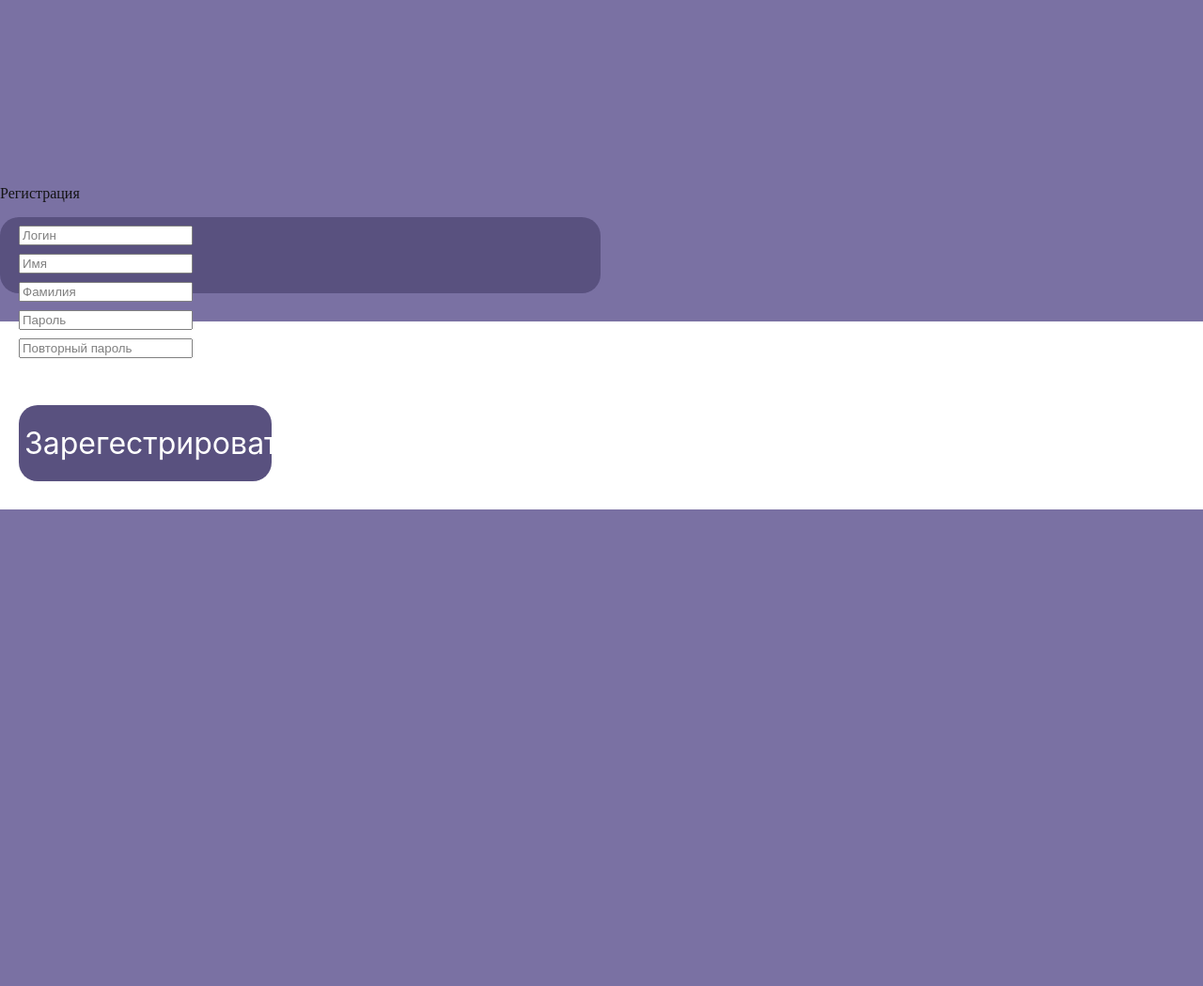
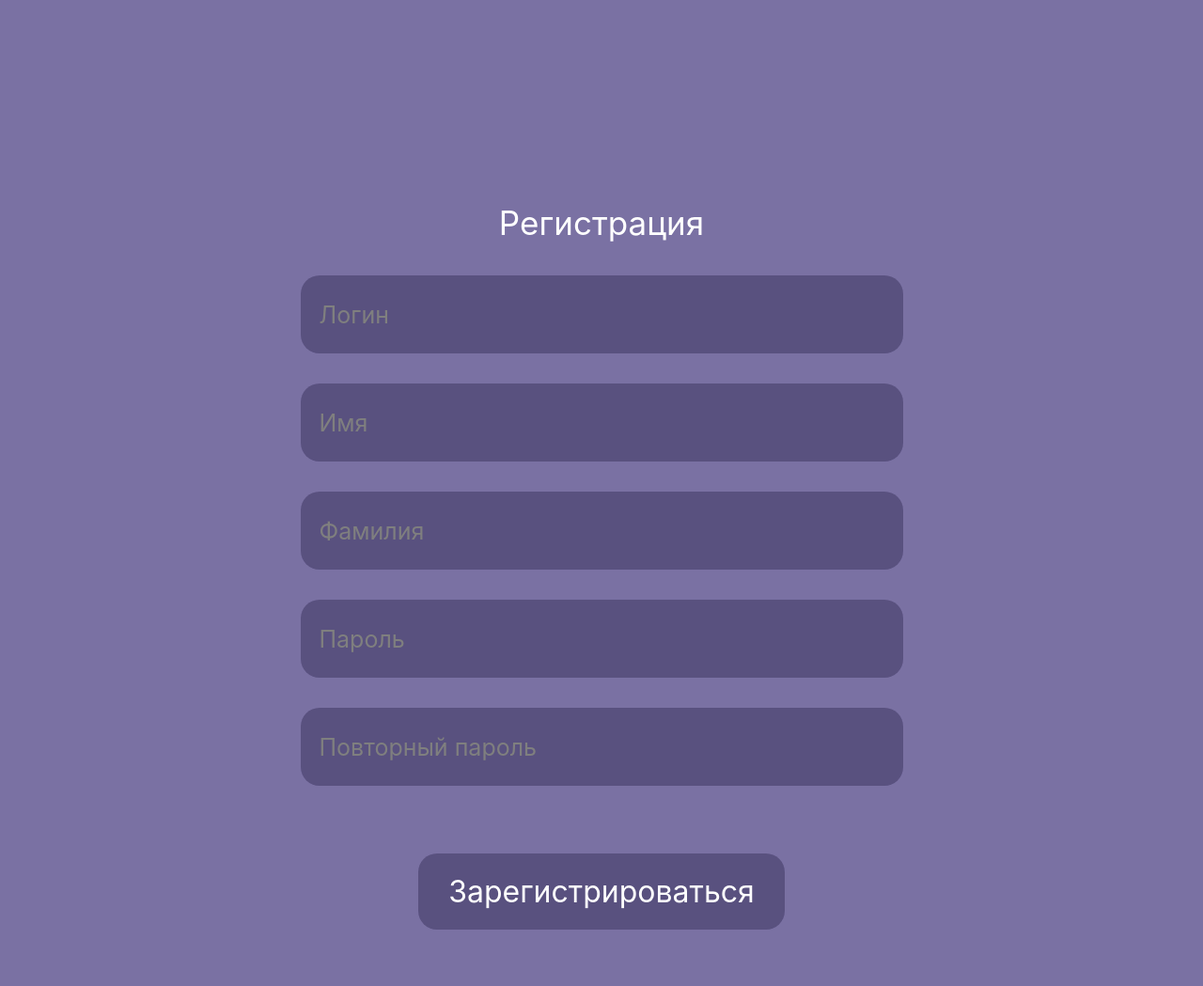
Before and after one commit to bmstu-iu9/ptp2022-2-web-chat, a FastAPI app: page /registration in a window 1280 px wide. Shown: the part 293-1342 px from the top of the page at 94% size. Before the commit the page ends 835 px from the top, so only its background shows below. Run offline with FastAPI, Linux system fonts and the light colour scheme.

Commit message:
[FIX]layouts

```diff
--- a/static/css/home.css
+++ b/static/css/home.css
@@ -1,6 +1,9 @@
 body{
 	padding: 0;
 	margin: 0;
+	background:#6F659C;
+	opacity: 0.92;
+
 }
 
 .new{
@@ -81,4 +84,4 @@ body{
 	margin-bottom: 30px;
 }
 
-html { overflow:  hidden; }
+/*html { overflow:  hidden; }*/
--- a/templates/home.html
+++ b/templates/home.html
@@ -10,6 +10,7 @@
 	<header class="header">
 		<div class="container">
 			<div class="logo">
+
 
 			</div>
 			<div class="new">
--- a/templates/registration.html
+++ b/templates/registration.html
@@ -2,9 +2,9 @@
 <html lang="ru">
 <head>
 	<meta charset="UTF-8">
-	<meta name="viewport" content="height=500">
+	<meta name="viewport" content="width=device-width, initial-scale=1.0">
 	<title>Registration</title>
-	<link rel="stylesheet" type="text/css" href="{{ url_for('static', path='css/home.css') }}">
+	<link rel="stylesheet" type="text/css" href="{{ url_for('static', path='css/registration.css') }}">
 </head>
 <body>
 	<header class="header">
@@ -19,9 +19,9 @@
 				<input type="text" class="action" pattern="[A-z0-9_]{3,20}"  name="login" placeholder="Логин" required><br>
 				<input type="text" name="name" pattern="[А-яёЁ]{1,20}" class="action" placeholder="Имя" required> <br>
 				<input type="text" name="surname" pattern="[А-яёЁ]{1,20}" class="action" placeholder="Фамилия" required> <br>
-				<input type="text" maxlength="30" pattern="[A-z0-9_]{8,20}" name="password" class="action" placeholder="Пароль" required> <br>
-				<input type="text" maxlength="30" pattern="[A-z0-9_]{8,20}" name="pass" class="action" placeholder="Повторный пароль" required> <br>
-				<input type="button" class="btn" value="Зарегестрироваться" onclick="window.location.href = 'menu.html'"/>
+				<input type="password" maxlength="30" pattern="[A-z0-9_]{8,20}" name="password" class="action" placeholder="Пароль" required> <br>
+				<input type="password" maxlength="30" pattern="[A-z0-9_]{8,20}" name="pass" class="action" placeholder="Повторный пароль" required> <br>
+				<input type="button" class="btn" value="Зарегистрироваться" onclick="window.location.href = 'menu.html'"/>
 
 			</form>
 
```
